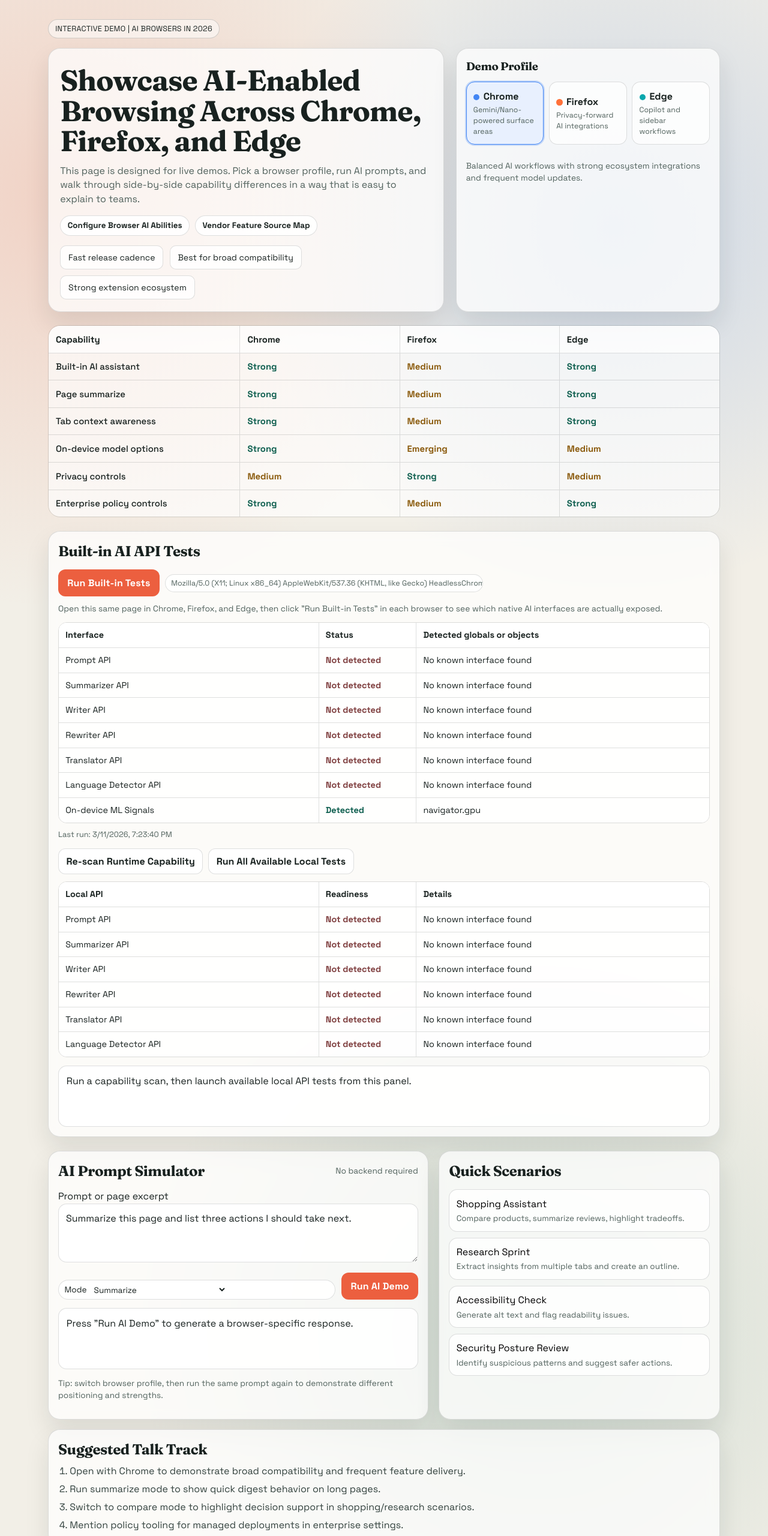
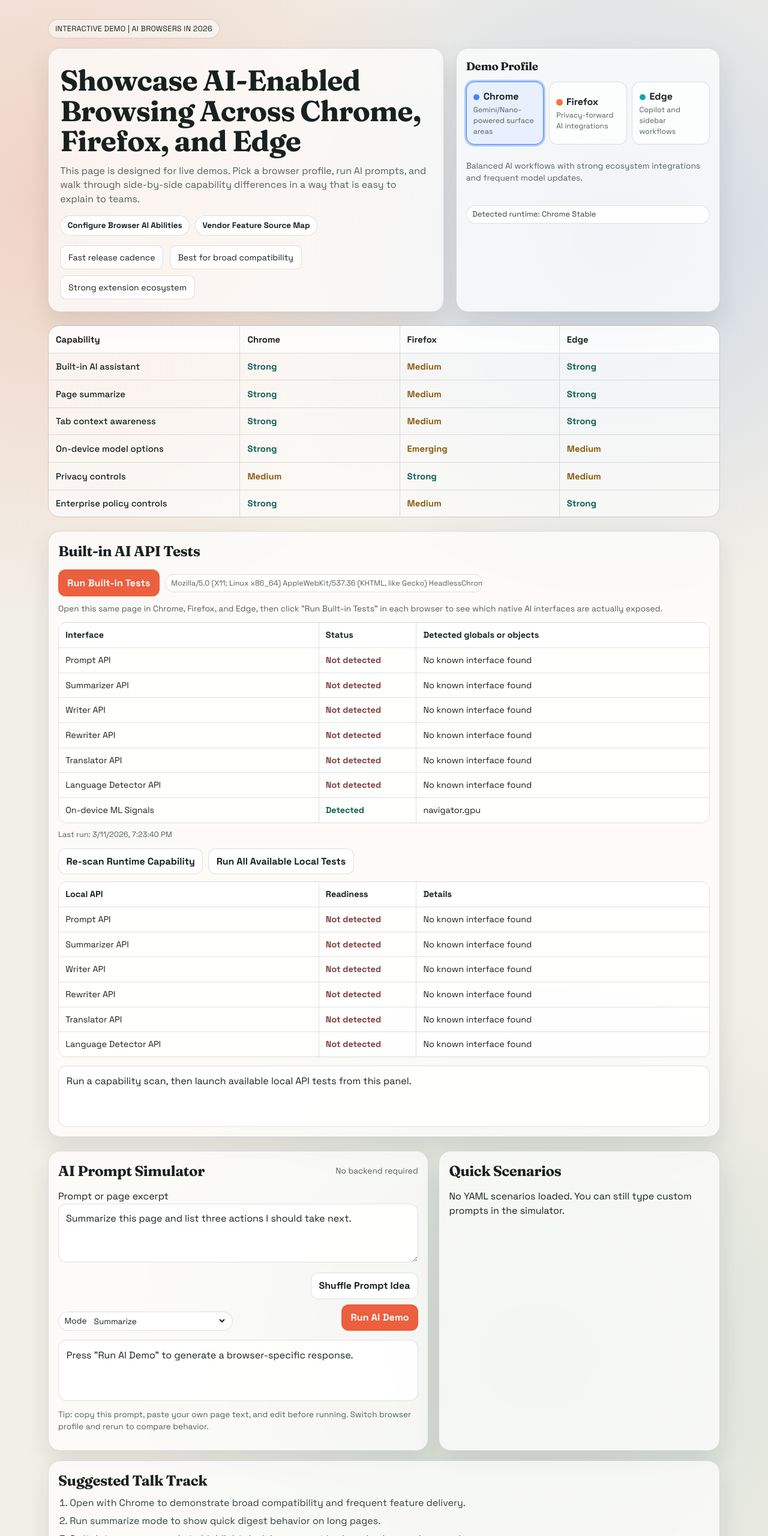
Before and after one commit to mgifford/ai-browser-test, a plain HTML site: page index.html in a window 1280 px wide. Shown: the top 2560 px of the page at 60% size. Drawn offline with Linux system fonts and the light colour scheme.

Commit message:
Add YAML-driven randomized prompts and scenarios

```diff
--- /dev/null
+++ b/data/prompt-simulator.yml
@@ -0,0 +1,48 @@
+prompts:
+  - id: board-briefing-risk
+    mode: summarize
+    prompt: |
+      Summarize this browser capability report for a board briefing.
+      Include top opportunities, top risks, and one recommendation for the next 30 days.
+    call_to_action: Copy in your own report text and ask for a one-slide executive summary.
+
+  - id: procurement-comparison
+    mode: compare
+    prompt: |
+      Compare these two browser AI rollout options.
+      Option A: Fast pilot with limited controls.
+      Option B: Slower rollout with stricter governance.
+      Provide tradeoffs in cost, security, and user adoption.
+    call_to_action: Paste your actual implementation options and request a decision memo.
+
+  - id: policy-rewrite
+    mode: rewrite
+    prompt: |
+      Rewrite this policy excerpt for non-technical staff.
+      Keep the legal meaning, but make it plain language and actionable.
+      End with a three-item checklist.
+    call_to_action: Paste your policy text and ask for versions by audience (staff, leadership, public).
+
+  - id: accessibility-audit
+    mode: summarize
+    prompt: |
+      Summarize this accessibility review.
+      Group issues by severity and include quick wins vs structural fixes.
+      Return output as: Findings, Impact, Next Step.
+    call_to_action: Paste your own audit output and ask for a remediation roadmap.
+
+  - id: security-incident-draft
+    mode: rewrite
+    prompt: |
+      Rewrite this incident timeline into a clear customer update.
+      Keep it transparent and concise.
+      Include what happened, what was impacted, and what happens next.
+    call_to_action: Replace with your timeline draft and test tone in multiple browsers.
+
+  - id: innovation-pitch
+    mode: compare
+    prompt: |
+      Compare three AI browser pilot ideas for a public sector team.
+      Score each idea for public value, privacy risk, and implementation effort.
+      End with a recommended pilot order.
+    call_to_action: Paste your team ideas and ask for a phased pilot plan.
--- /dev/null
+++ b/data/quick-scenarios.yml
@@ -0,0 +1,68 @@
+scenarios:
+  - id: newsroom-digest
+    label: Newsroom Digest
+    description: Summarize several articles and produce an editor-ready brief.
+    mode: summarize
+    prompt: |
+      You are supporting a newsroom editor.
+      Summarize the pasted articles into one briefing with: top story, context, and open questions.
+
+  - id: grant-review
+    label: Grant Review Assistant
+    description: Compare proposals and identify strongest community outcomes.
+    mode: compare
+    prompt: |
+      Compare these grant proposals.
+      Rank them by expected impact, feasibility, and equity outcomes.
+      Explain why each rank was assigned.
+
+  - id: service-announcement
+    label: Public Service Announcement
+    description: Rewrite technical updates for broad public readability.
+    mode: rewrite
+    prompt: |
+      Rewrite this technical update for the public.
+      Keep it accurate, plain-language, and under 180 words.
+
+  - id: privacy-notice
+    label: Privacy Notice Clarity
+    description: Convert legal privacy text into practical guidance.
+    mode: rewrite
+    prompt: |
+      Rewrite this privacy notice so users can quickly understand what data is collected and why.
+      Add a short "What you can control" section.
+
+  - id: vendor-evaluation
+    label: Vendor Evaluation
+    description: Compare AI browser options for policy-sensitive environments.
+    mode: compare
+    prompt: |
+      Compare browser AI options for an organization with strict compliance requirements.
+      Score each option for controls, transparency, and deployment complexity.
+
+  - id: classroom-support
+    label: Classroom Support
+    description: Summarize lesson resources into a one-page teaching plan.
+    mode: summarize
+    prompt: |
+      Summarize these lesson notes into a one-page teaching plan.
+      Include learning objectives, activities, and assessment prompts.
+
+  - id: accessibility-check
+    label: Accessibility Sprint
+    description: Turn page findings into prioritized remediation actions.
+    mode: summarize
+    prompt: |
+      Summarize this accessibility review and return:
+      1) critical blockers
+      2) moderate issues
+      3) quick improvements for this week
+
+  - id: incident-war-room
+    label: Incident War Room
+    description: Compare incident response paths and recommend next action.
+    mode: compare
+    prompt: |
+      Compare these incident response options.
+      Evaluate user impact, legal risk, and recovery time.
+      Recommend what to do in the next 2 hours.
--- a/index.html
+++ b/index.html
@@ -186,6 +186,10 @@
       background: color-mix(in srgb, var(--focus-color) 12%, white);
     }
 
+    .browser-btn.runtime-detected {
+      box-shadow: 0 0 0 3px color-mix(in srgb, var(--focus-color) 40%, transparent);
+    }
+
     .browser-btn small {
       display: block;
       color: var(--muted);
@@ -349,6 +353,26 @@
       margin-top: 0.65rem;
       font-size: 0.8rem;
       color: var(--muted);
+    }
+
+    .runtime-chip {
+      margin-top: 0.5rem;
+      display: inline-flex;
+      align-items: center;
+      gap: 0.35rem;
+      border: 1px solid var(--line);
+      border-radius: 999px;
+      padding: 0.32rem 0.6rem;
+      background: rgba(255, 255, 255, 0.9);
+      font-size: 0.8rem;
+      color: #31403d;
+    }
+
+    .runtime-chip.prerelease {
+      border-color: #8a5a0c;
+      background: rgba(255, 243, 219, 0.95);
+      color: #6b4612;
+      font-weight: 700;
     }
 
     .tests-actions {
@@ -654,6 +678,7 @@
           </button>
         </div>
         <p class="sim-meta" id="browserSummary"></p>
+        <p class="runtime-chip" id="runtimeChip">Detecting runtime browser...</p>
       </aside>
     </section>
 
@@ -699,11 +724,14 @@
               <option value="compare">Compare options</option>
             </select>
           </label>
-          <button class="cta" id="runPrompt">Run AI Demo</button>
+          <div style="display:flex; gap:0.55rem; flex-wrap:wrap; justify-content:flex-end;">
+            <button class="cta-secondary" id="shufflePrompt">Shuffle Prompt Idea</button>
+            <button class="cta" id="runPrompt">Run AI Demo</button>
+          </div>
         </div>
 
         <div class="output" id="outputBox" aria-live="polite">Press "Run AI Demo" to generate a browser-specific response.</div>
-        <p class="hint">Tip: switch browser profile, then run the same prompt again to demonstrate different positioning and strengths.</p>
+        <p class="hint" id="promptHint">Tip: copy this prompt, paste your own page text, and edit before running. Switch browser profile and rerun to compare behavior.</p>
       </article>
 
       <aside class="scenario">
@@ -712,22 +740,7 @@
         </div>
 
         <div class="scenario-grid">
-          <button class="scenario-btn" data-seed="shopping">
-            Shopping Assistant
-            <span>Compare products, summarize reviews, highlight tradeoffs.</span>
-          </button>
-          <button class="scenario-btn" data-seed="research">
-            Research Sprint
-            <span>Extract insights from multiple tabs and create an outline.</span>
-          </button>
-          <button class="scenario-btn" data-seed="accessibility">
-            Accessibility Check
-            <span>Generate alt text and flag readability issues.</span>
-          </button>
-          <button class="scenario-btn" data-seed="security">
-            Security Posture Review
-            <span>Identify suspicious patterns and suggest safer actions.</span>
-          </button>
+          <div class="note">Loading randomized scenarios from YAML...</div>
         </div>
       </aside>
     </section>
@@ -842,6 +855,17 @@
     const testsLastRun = document.getElementById("testsLastRun");
     const liveCapabilityResults = document.getElementById("liveCapabilityResults");
     const liveTestOutput = document.getElementById("liveTestOutput");
+    const runtimeChip = document.getElementById("runtimeChip");
+    const scenarioGrid = document.querySelector(".scenario-grid");
+    const promptHint = document.getElementById("promptHint");
+
+    const yamlContentFiles = {
+      prompts: "data/prompt-simulator.yml",
+      scenarios: "data/quick-scenarios.yml"
+    };
+
+    let loadedPromptIdeas = [];
+    let loadedScenarios = [];
 
     const getCellClass = (value) => {
       if (value === "Strong") return "ok";
@@ -893,6 +917,102 @@
         li.textContent = line;
         talkTrack.appendChild(li);
       });
+    }
+
+    function pickRandom(array) {
+      if (!array.length) return null;
+      return array[Math.floor(Math.random() * array.length)];
+    }
+
+    function pickRandomSubset(array, size) {
+      const copy = [...array];
+      for (let i = copy.length - 1; i > 0; i -= 1) {
+        const j = Math.floor(Math.random() * (i + 1));
+        [copy[i], copy[j]] = [copy[j], copy[i]];
+      }
+      return copy.slice(0, size);
+    }
+
+    async function parseYamlString(yamlText) {
+      try {
+        const yaml = await import("https://cdn.jsdelivr.net/npm/yaml@2/+esm");
+        const parsed = yaml.parse(yamlText);
+        return parsed || {};
+      } catch (_error) {
+        return {};
+      }
+    }
+
+    async function loadYamlFile(path) {
+      try {
+        const response = await fetch(path, { cache: "no-store" });
+        if (!response.ok) return {};
+        const text = await response.text();
+        return parseYamlString(text);
+      } catch (_error) {
+        return {};
+      }
+    }
+
+    function renderScenarioButtons(list) {
+      if (!scenarioGrid) return;
+      scenarioGrid.innerHTML = "";
+
+      if (!list.length) {
+        const fallback = document.createElement("div");
+        fallback.className = "note";
+        fallback.textContent = "No YAML scenarios loaded. You can still type custom prompts in the simulator.";
+        scenarioGrid.appendChild(fallback);
+        return;
+      }
+
+      list.forEach((scenario) => {
+        const button = document.createElement("button");
+        button.className = "scenario-btn";
+        button.type = "button";
+        button.dataset.prompt = scenario.prompt || "";
+        button.dataset.mode = scenario.mode || "summarize";
+
+        button.appendChild(document.createTextNode(scenario.label || "Scenario"));
+
+        const span = document.createElement("span");
+        span.textContent = scenario.description || "Load this scenario into the prompt box.";
+        button.appendChild(span);
+
+        button.addEventListener("click", () => {
+          promptInput.value = button.dataset.prompt || promptInput.value;
+          if (button.dataset.mode) taskType.value = button.dataset.mode;
+          outputBox.textContent = generateResponse(promptInput.value, taskType.value, currentBrowser);
+        });
+
+        scenarioGrid.appendChild(button);
+      });
+    }
+
+    function applyRandomPromptIdea() {
+      const idea = pickRandom(loadedPromptIdeas);
+      if (!idea) return;
+      if (idea.prompt) promptInput.value = idea.prompt;
+      if (idea.mode) taskType.value = idea.mode;
+
+      if (promptHint) {
+        const cta = idea.call_to_action ? ` CTA: ${idea.call_to_action}` : "";
+        promptHint.textContent = `Try this starter, then cut/paste your own content and edit it before running.${cta}`;
+      }
+    }
+
+    async function initDynamicContent() {
+      const [promptDoc, scenarioDoc] = await Promise.all([
+        loadYamlFile(yamlContentFiles.prompts),
+        loadYamlFile(yamlContentFiles.scenarios)
+      ]);
+
+      loadedPromptIdeas = Array.isArray(promptDoc.prompts) ? promptDoc.prompts : [];
+      loadedScenarios = Array.isArray(scenarioDoc.scenarios) ? scenarioDoc.scenarios : [];
+
+      if (loadedPromptIdeas.length) applyRandomPromptIdea();
+      if (loadedScenarios.length) renderScenarioButtons(pickRandomSubset(loadedScenarios, 4));
+      if (!loadedScenarios.length) renderScenarioButtons([]);
     }
 
     function generateResponse(promptText, mode, browser) {
@@ -1276,9 +1396,69 @@
         const pkg = await import("https://cdn.jsdelivr.net/npm/@tgwf/co2/+esm");
         const swd = new pkg.co2({ model: "swd" });
         const grams = swd.perVisit(totalBytes, hostIsGreen);
-        co2El.textContent = `${grams.toFixed(2)} g CO2e`;
+        co2El.textContent = `${grams.toFixed(4)} g CO2e`;
       } catch (_error) {
         co2El.textContent = "CO2.js unavailable";
+      }
+    }
+
+    function detectBrowserRuntime() {
+      const ua = navigator.userAgent.toLowerCase();
+      let browser = "chrome";
+      let browserLabel = "Chrome";
+
+      if (ua.includes("firefox/")) {
+        browser = "firefox";
+        browserLabel = "Firefox";
+      } else if (ua.includes("edg/")) {
+        browser = "edge";
+        browserLabel = "Edge";
+      }
+
+      let channel = "stable";
+      let channelLabel = "Stable";
+
+      if (ua.includes("canary")) {
+        channel = "canary";
+        channelLabel = "Canary";
+      } else if (ua.includes("nightly")) {
+        channel = "nightly";
+        channelLabel = "Nightly";
+      } else if (ua.includes("beta")) {
+        channel = "beta";
+        channelLabel = "Beta";
+      } else if (ua.includes("dev") || ua.includes("developer")) {
+        channel = "dev";
+        channelLabel = "Dev";
+      }
+
+      return {
+        browser,
+        browserLabel,
+        channel,
+        channelLabel,
+        prerelease: channel !== "stable"
+      };
+    }
+
+    function applyDetectedRuntimeToProfile() {
+      const runtime = detectBrowserRuntime();
+
+      document.querySelectorAll(".browser-btn").forEach((button) => {
+        button.classList.remove("active", "runtime-detected");
+        if (button.dataset.browser === runtime.browser) {
+          button.classList.add("active", "runtime-detected");
+        }
+      });
+
+      currentBrowser = runtime.browser;
+      renderProfile();
+
+      if (runtimeChip) {
+        runtimeChip.textContent = runtime.prerelease
+          ? `Detected runtime: ${runtime.browserLabel} ${runtime.channelLabel} (AI testing channel)`
+          : `Detected runtime: ${runtime.browserLabel} ${runtime.channelLabel}`;
+        runtimeChip.classList.toggle("prerelease", runtime.prerelease);
       }
     }
 
@@ -1295,19 +1475,8 @@
       outputBox.textContent = generateResponse(promptInput.value, taskType.value, currentBrowser);
     });
 
-    document.querySelectorAll(".scenario-btn").forEach((button) => {
-      button.addEventListener("click", () => {
-        const scenario = button.dataset.seed;
-        const templates = {
-          shopping: "Compare three laptops for remote work. Prioritize battery life, screen quality, and value.",
-          research: "Summarize these article findings and produce a four-part briefing outline with risks.",
-          accessibility: "Review this page content and suggest better alt text and clearer headings.",
-          security: "Analyze this login prompt flow and flag suspicious behavior or unsafe patterns."
-        };
-
-        promptInput.value = templates[scenario] || promptInput.value;
-        outputBox.textContent = generateResponse(promptInput.value, taskType.value, currentBrowser);
-      });
+    document.getElementById("shufflePrompt").addEventListener("click", () => {
+      applyRandomPromptIdea();
     });
 
     document.getElementById("runTests").addEventListener("click", () => {
@@ -1321,9 +1490,10 @@
     userAgentText.textContent = navigator.userAgent;
 
     renderMatrix();
-    renderProfile();
+    applyDetectedRuntimeToProfile();
     renderBuiltInTests();
     initSustainabilityFooter();
+    initDynamicContent();
   </script>
 </body>
 </html>
```
Also changed, not shown: browser-ai-configuration.html (+1 -1 lines), README.md.
